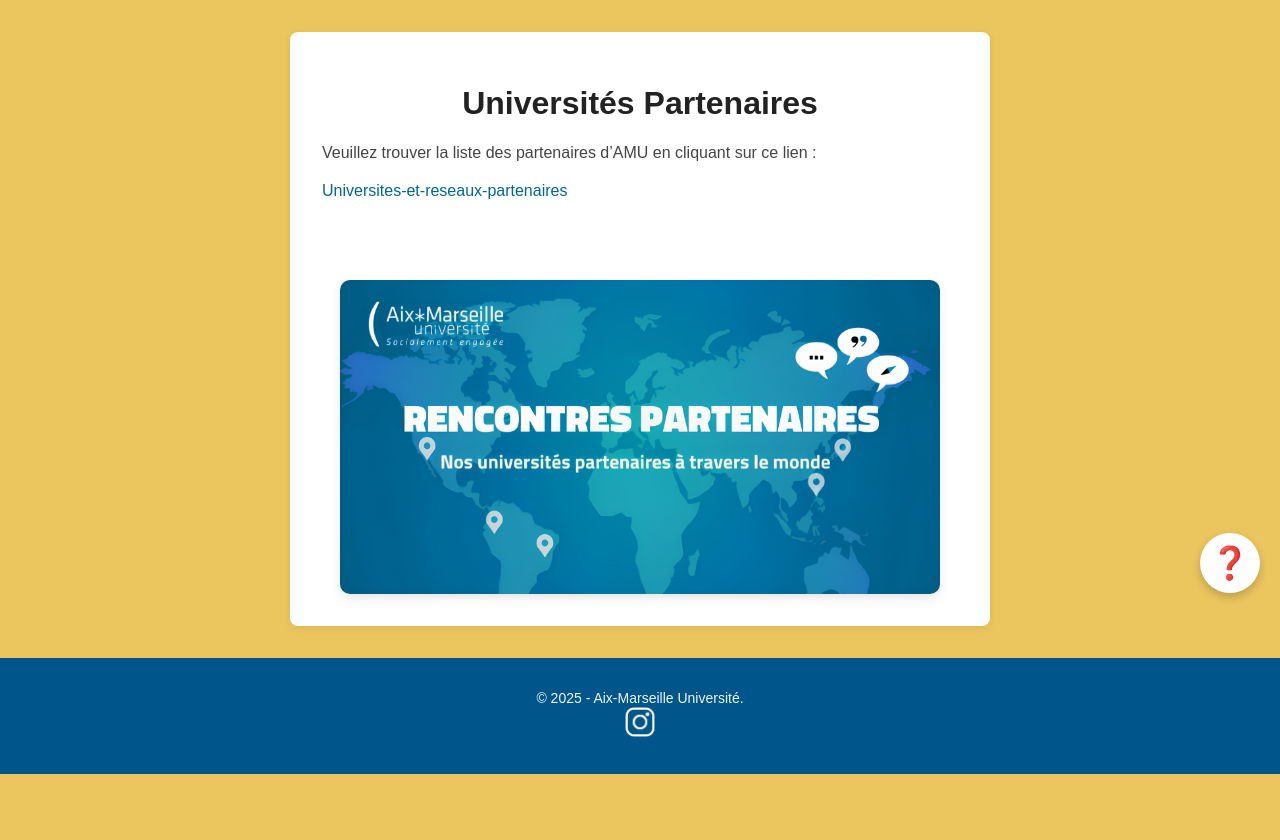
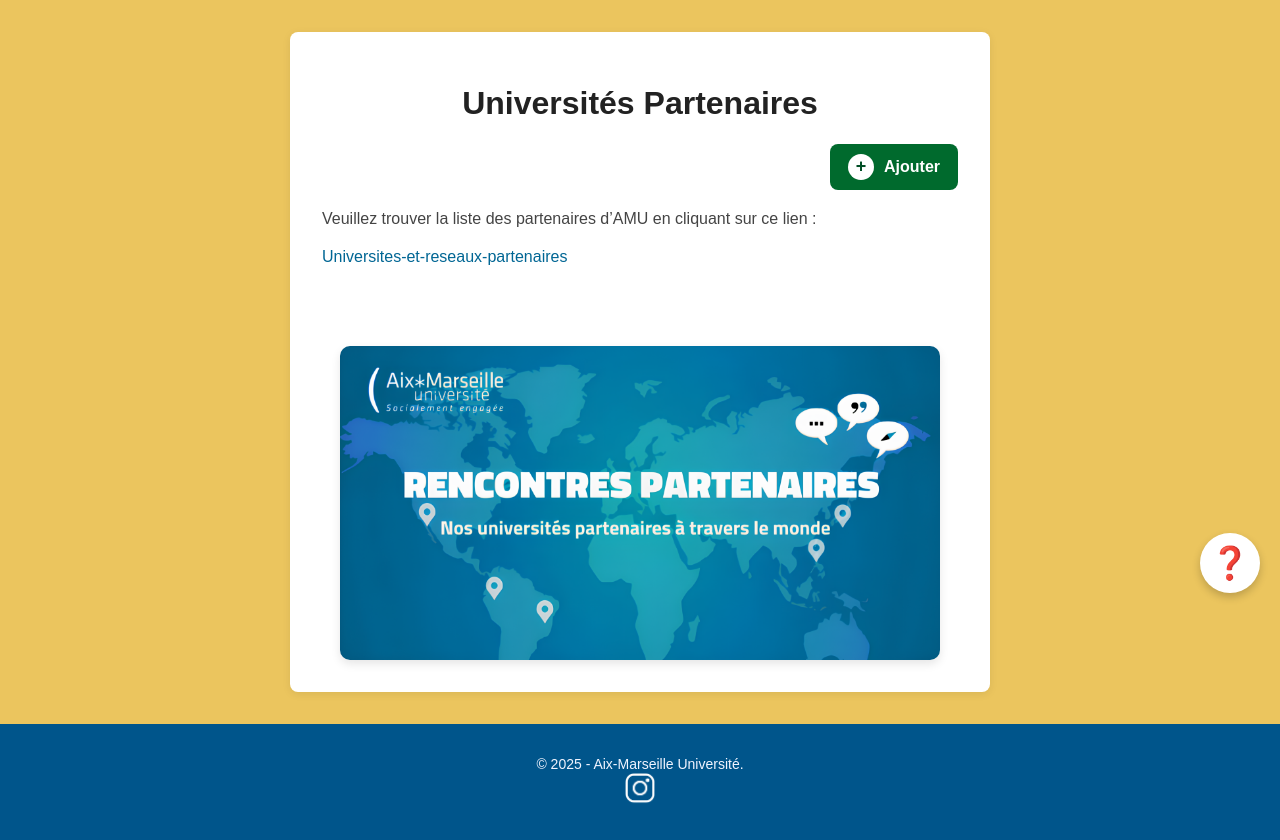
Before and after one commit to adam-KUROPATWA-BUTTE/SAE_GROUPE14_RI, a PHP site: page /partners in a window 1280 px wide. Shown: the part 187-1027 px from the top of the page. Before the commit the page ends 961 px from the top, so only its background shows below. Run offline with PHP 8.4, Linux system fonts and the light colour scheme; classes that the project's autoload settings leave out are loaded by file name.

Commit message:
Ajout du boutons Ajouter dans la page Partenaire

```diff
--- a/public/module/site/View/PartnersPage.php
+++ b/public/module/site/View/PartnersPage.php
@@ -80,7 +80,13 @@
 
         <main>
             <h1><?= htmlspecialchars($this->titre) ?></h1>
+            <div class="partners-actions">
+                <button class="btn-add-partner">
+                    <span class="btn-plus">+</span>
+                    <?= $this->t(['fr' => 'Ajouter', 'en' => 'Add']) ?>
+                </button>
 
+            </div>
             <p>
                 <?= $this->t([
                     'fr' => 'Veuillez trouver la liste des partenaires d’AMU en cliquant sur ce lien :',
--- a/public/styles/partners.css
+++ b/public/styles/partners.css
@@ -6,6 +6,59 @@
     box-shadow: 0 2px 8px rgba(0,0,0,0.08);
     padding: 2em;
 }
+/* Conteneur du bouton */
+.partners-actions {
+    margin: 20px 0;
+    display: flex;
+    justify-content: flex-end;
+}
+
+/* Bouton Ajouter */
+.btn-add-partner {
+    display: flex;
+    align-items: center;
+    gap: 10px;
+
+    background-color: #006a2d; /* vert */
+    color: #ffffff;
+
+    border: none;
+    border-radius: 8px;
+    padding: 10px 18px;
+
+    font-size: 16px;
+    font-weight: bold;
+    cursor: pointer;
+
+    transition: background-color 0.2s ease, transform 0.1s ease;
+
+    font-family: inherit; /* même police que le titre */
+}
+
+/* Effet clic */
+.btn-add-partner:active {
+    transform: translateY(0);
+}
+
+/* Icône + */
+.btn-plus {
+    display: inline-flex;
+    align-items: center;
+    justify-content: center;
+
+    width: 26px;
+    height: 26px;
+
+    background-color: #ffffff;
+    color: #004e25;
+
+    border-radius: 50%;
+    font-size: 18px;
+    font-weight: bold;
+
+    font-family: inherit; /* même police que le titre */
+}
+
 
 table {
     width: 100%;
```
